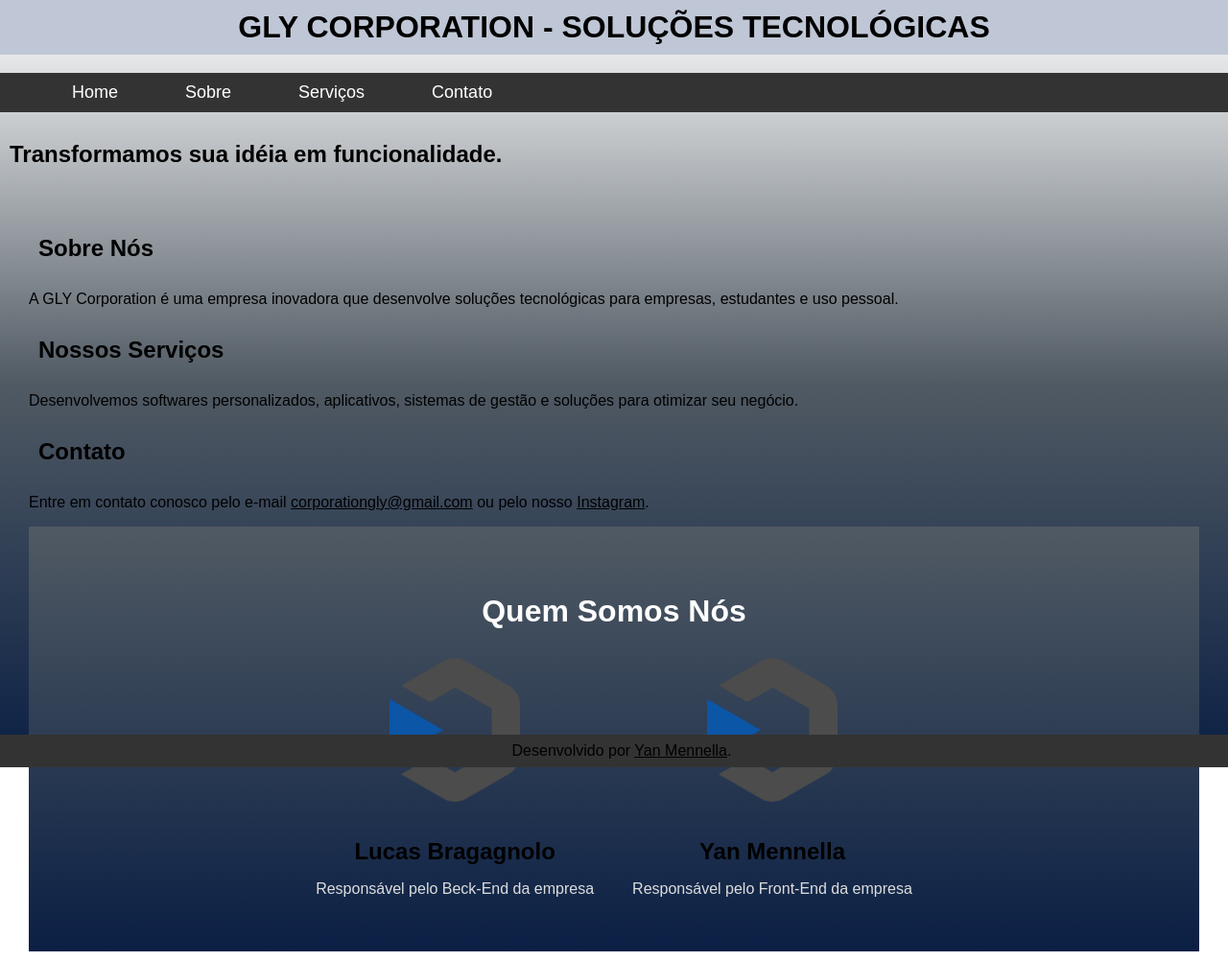
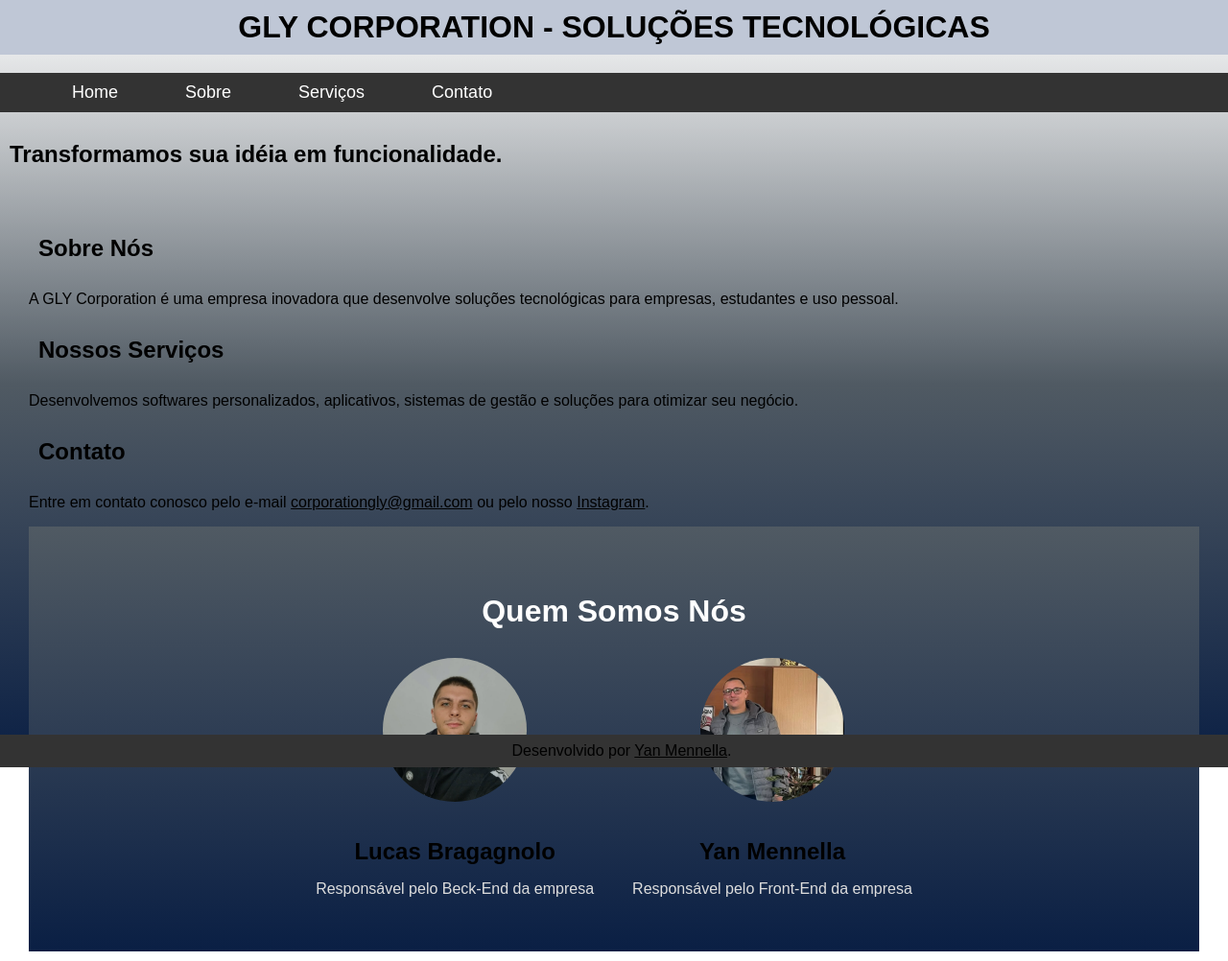
Before and after one commit to Yan-Mennella/glycorporation, a plain HTML site: page index.html in a window 1280 px wide. Shown: the whole page at 96% size. Drawn offline with Linux system fonts and the light colour scheme.

Commit message:
Atualizei as fotos dos CEO's

```diff
--- a/index.html
+++ b/index.html
@@ -165,12 +165,12 @@
             <h2>Quem Somos Nós</h2>
             <div class="ceos">
                 <div class="ceo">
-                    <img src="imagens/android-chrome-192x192.png" alt="CEO 1">
+                    <img src="imagens/lucas-ceo.png" alt="Lucas proprietário">
                     <h3>Lucas Bragagnolo</h3>
                     <p>Responsável pelo Beck-End da empresa</p>
                 </div>
                 <div class="ceo">
-                    <img src="imagens/android-chrome-192x192.png" alt="CEO 2">
+                    <img src="imagens/yan-ceo.png" alt="Yan proprietário">
                     <h3>Yan Mennella</h3>
                     <p>Responsável pelo Front-End da empresa</p>
                 </div>
```
